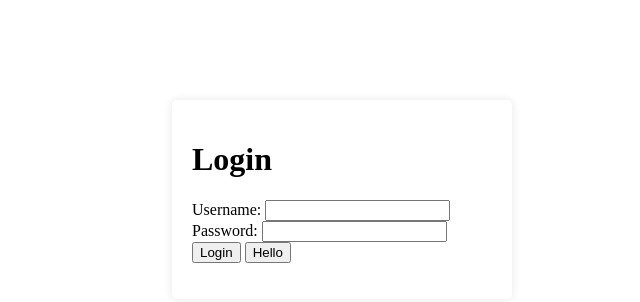
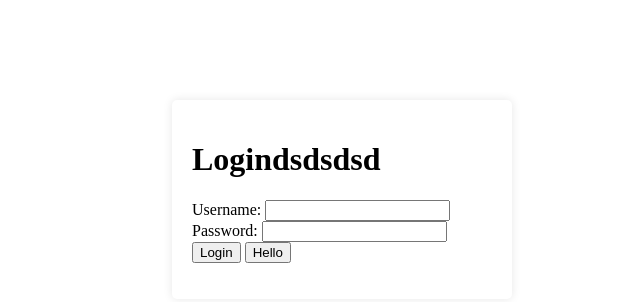
Before and after one commit to tha15thai/Frontend_6609650111, a website: page public/index.html in a window 1280 px wide. Shown: the whole page, without its empty margins (298-938 px from the left). Drawn offline with Linux system fonts and the light colour scheme.

Commit message:
test for login page desigm

```diff
--- a/public/index.html
+++ b/public/index.html
@@ -8,7 +8,7 @@
 </head>
 <body>
     <div class="login-container">
-        <h1>Login</h1>
+        <h1>Logindsdsdsd</h1>
         <form id="loginForm">
             <label for="username">Username:</label>
             <input type="text" id="username" name="username" required>
```
